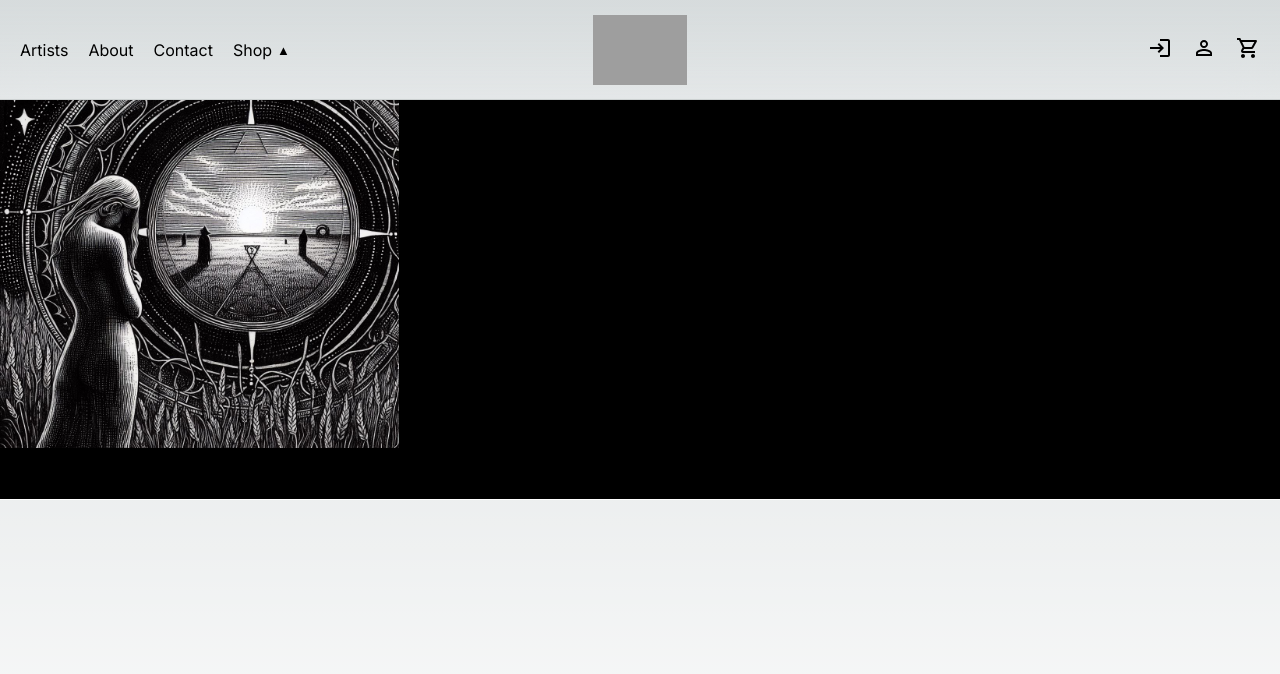
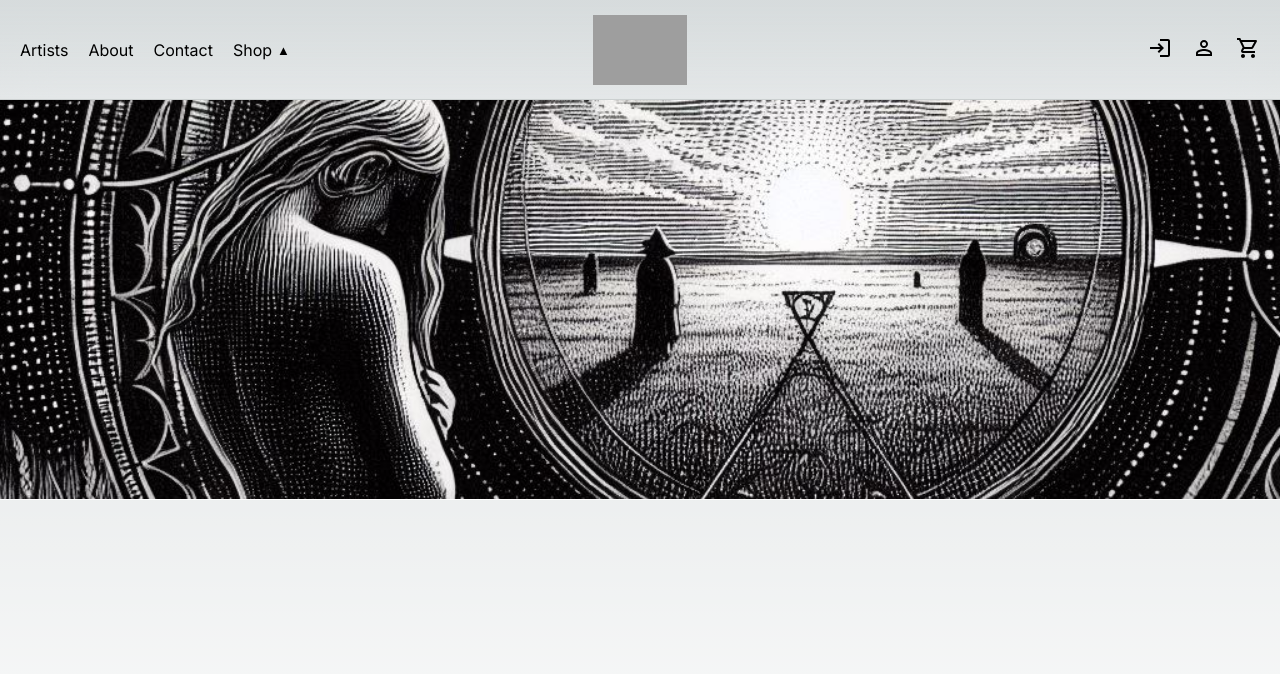
Before and after one commit to katelandcastelin/brightvoid-next-personal, a Next.js app: page / in a window 1280 px wide. Shown: the top 674 px of the page. Built offline with nearby package versions, Linux system fonts and the light colour scheme; grey boxes are pictures that could not be loaded.

Commit message:
feat/home-page-banner: changed styling and functionality to slide between banner images

```diff
--- a/app/page.js
+++ b/app/page.js
@@ -1,34 +1,13 @@
 'use client';
-import React, { useState, useEffect } from "react";
+import React from "react";
 import styled, { keyframes } from "styled-components";
 import styles from "./page.module.css";
 import Header from "./components/Header";
 
-const slideIn = keyframes`
-  from {
-    transform: translateY(-100%);
-  }
-  to {
-    transform: translateY(0);
-  }
-`;
-
-const slideOut = keyframes`
-  from {
-    transform: translateY(0);
-  }
-  to {
-    transform: translateY(100%);
-  }
-`;
-
-const fadeIn = keyframes`
-  from {
-    opacity: 0;
-  }
-  to {
-    opacity: 1;
-  }
+const slideInAndOut = keyframes`
+  0%, 100% {top: 100%; opacity: 0;}
+  5%, 50% {top: 0%; opacity: 1;}
+  55%, 95% {top: -100%; opacity: 0;}
 `;
 
 const BannerContainer = styled.div`
@@ -39,12 +18,20 @@ const BannerContainer = styled.div`
   border-bottom: 1px solid #fff;
   background-color: #000;
   overflow: hidden;
+  position: relative;
 `;
 
 const Banner = styled.div`
-  max-width: 1500px;
+  position: absolute;
+  top: 100%;
+  left: 0;
   width: 100%;
-  animation: ${(props) => (props.isEntering ? slideIn : slideOut)} 1s forwards;
+  height: 100%;
+  display: flex;
+  justify-content: center;
+  align-items: center;
+  animation: ${slideInAndOut} 12s infinite ease-in-out;
+  animation-delay: ${props => props.delay}s;
 `;
 
 const ImageContainer = styled.div`
@@ -61,56 +48,30 @@ const StyledImage = styled.img`
 
 const TextContainer = styled.div`
   color: #fff;
-  z-index: 1;
+  z-index: 2;
   position: absolute;
-  opacity: 0;
-  animation: ${fadeIn} 1s forwards;
-  animation-delay: 1.5s;
 `;
 
 export default function Home() {
-  const [activeBanner, setActiveBanner] = useState(1);
-  const [isEntering, setIsEntering] = useState(true);
-
-  useEffect(() => {
-    const interval = setInterval(() => {
-      setIsEntering(false);
-      setTimeout(() => {
-        setActiveBanner((prevActiveBanner) => (prevActiveBanner === 1 ? 2 : 1));
-        setIsEntering(true);
-      }, 1000);
-    }, 4000);
-
-    return () => clearInterval(interval);
-  }, []);
-
   return (
     <main className={styles.main}>
       <Header />
       <BannerContainer>
-        <Banner isEntering={activeBanner === 1 && isEntering} style={{ display: activeBanner === 1 ? 'flex' : 'none' }}>
-          {activeBanner === 1 && (
-            <div style={{ display: 'flex' }}>
+        <Banner delay={0}>
           <TextContainer>
-                <h1>Title for banner 1</h1>
+            {/* <h1>Title for banner 1</h1> */}
           </TextContainer>
           <ImageContainer>
             <StyledImage src="/art-display/1.jpeg" />
           </ImageContainer>
-            </div>
-          )}
         </Banner>
-        <Banner isEntering={activeBanner === 2 && isEntering} style={{ display: activeBanner === 2 ? 'flex' : 'none' }}>
-          {activeBanner === 2 && (
-            <div style={{ display: 'flex' }}>
+        <Banner delay={6}>
           <TextContainer>
-                <h1>Title for banner 2</h1>
+            {/* <h1>Title for banner 2</h1> */}
           </TextContainer>
           <ImageContainer>
             <StyledImage src="/art-display/2.jpeg" />
           </ImageContainer>
-            </div>
-          )}
         </Banner>
       </BannerContainer>
     </main>
```
Lines whose indentation alone changed are shown as unchanged.
